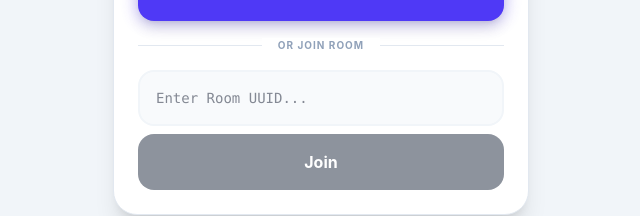
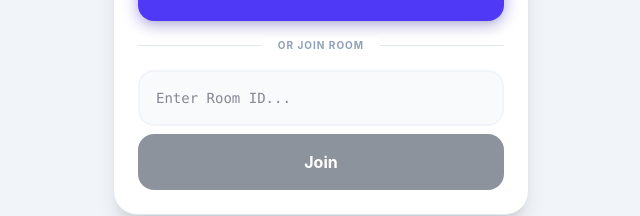
Before and after one commit to AkivaKn/boggle_fe, a React (Vite) app: page / in a window 1280 px wide. Shown: the part 196-412 px from the top of the page, without its empty margins (319-959 px from the left). Built offline with nearby package versions, Linux system fonts and the light colour scheme; no server answers.

Commit message:
Delay game start

```diff
--- a/src/App.tsx
+++ b/src/App.tsx
@@ -57,15 +57,17 @@ function App() {
     };
   };
 
-  const handleStartGame = async () => {
-    if (roomId) {
+ const handleStartGame = async () => {
+  if (roomId) {
+    setTimeout(async () => {
       try {
         await startNewGame(roomId);
-      } catch (err) {
+      } catch {
         addLog("Error starting game.");
       }
-    }
-  };
+    }, 1000); // 1 second delay
+  }
+};
 
   const handleLeave = () => {
     if (wsRef.current) wsRef.current.close();
@@ -135,7 +137,7 @@ useEffect(() => {
               <div className="flex flex-col gap-2">
                 <input
                   className="w-full bg-slate-50 border-2 border-slate-100 p-4 rounded-2xl focus:border-indigo-500 outline-none transition-all font-mono text-sm"
-                  placeholder="Enter Room UUID..."
+                  placeholder="Enter Room ID..."
                   value={joinInput}
                   onChange={(e) => setJoinInput(e.target.value)}
                 />
--- a/src/api.ts
+++ b/src/api.ts
@@ -17,7 +17,6 @@ export const startNewGame = async (roomId: string) => {
   const res = await fetch(`${API_BASE}/api/rooms/${roomId}/boards`, {
     method: 'POST'
   });
-    console.log(res)
   if (!res.ok) throw new Error('Failed to start game');
   return res.json();
 };
```
